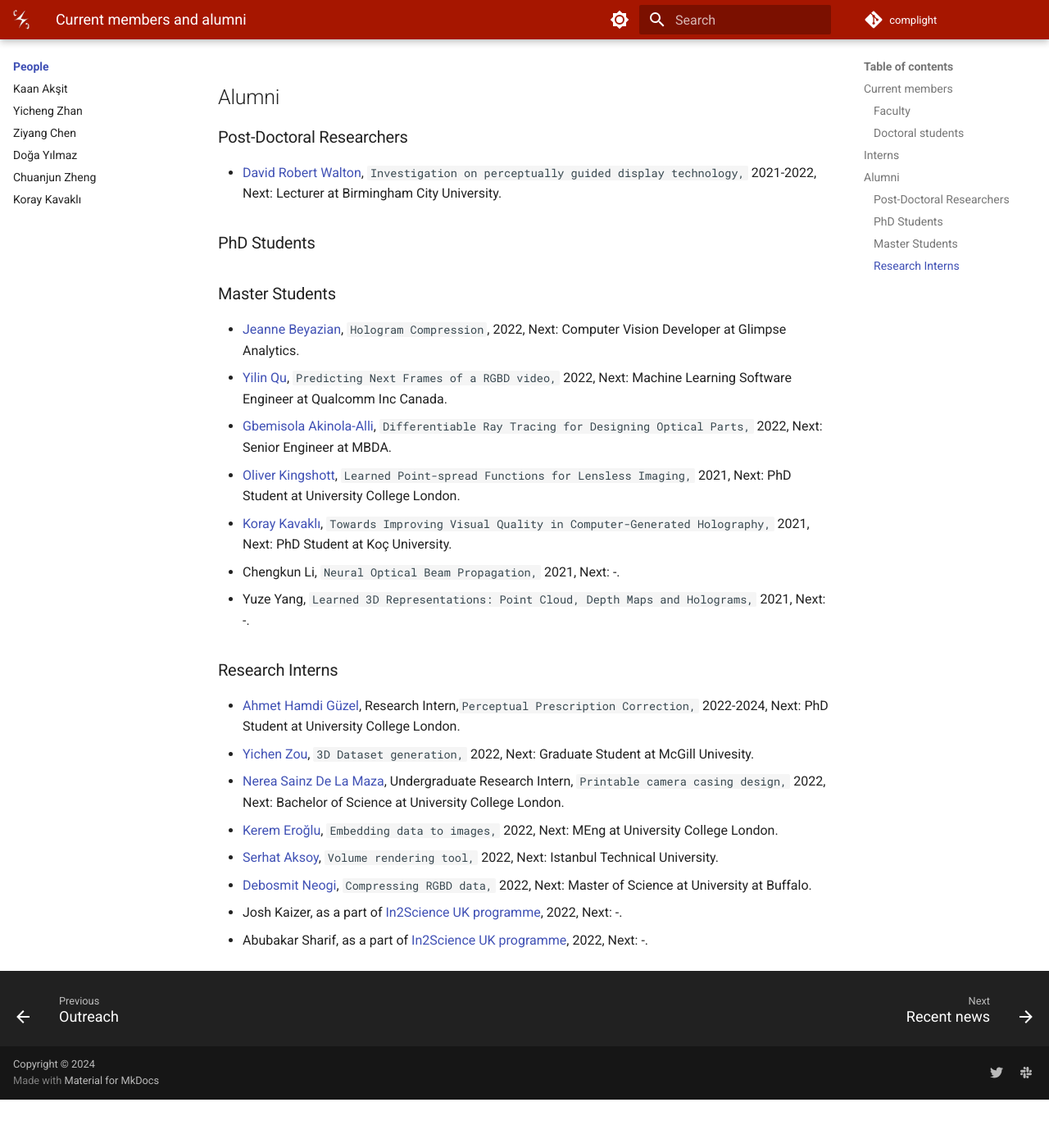
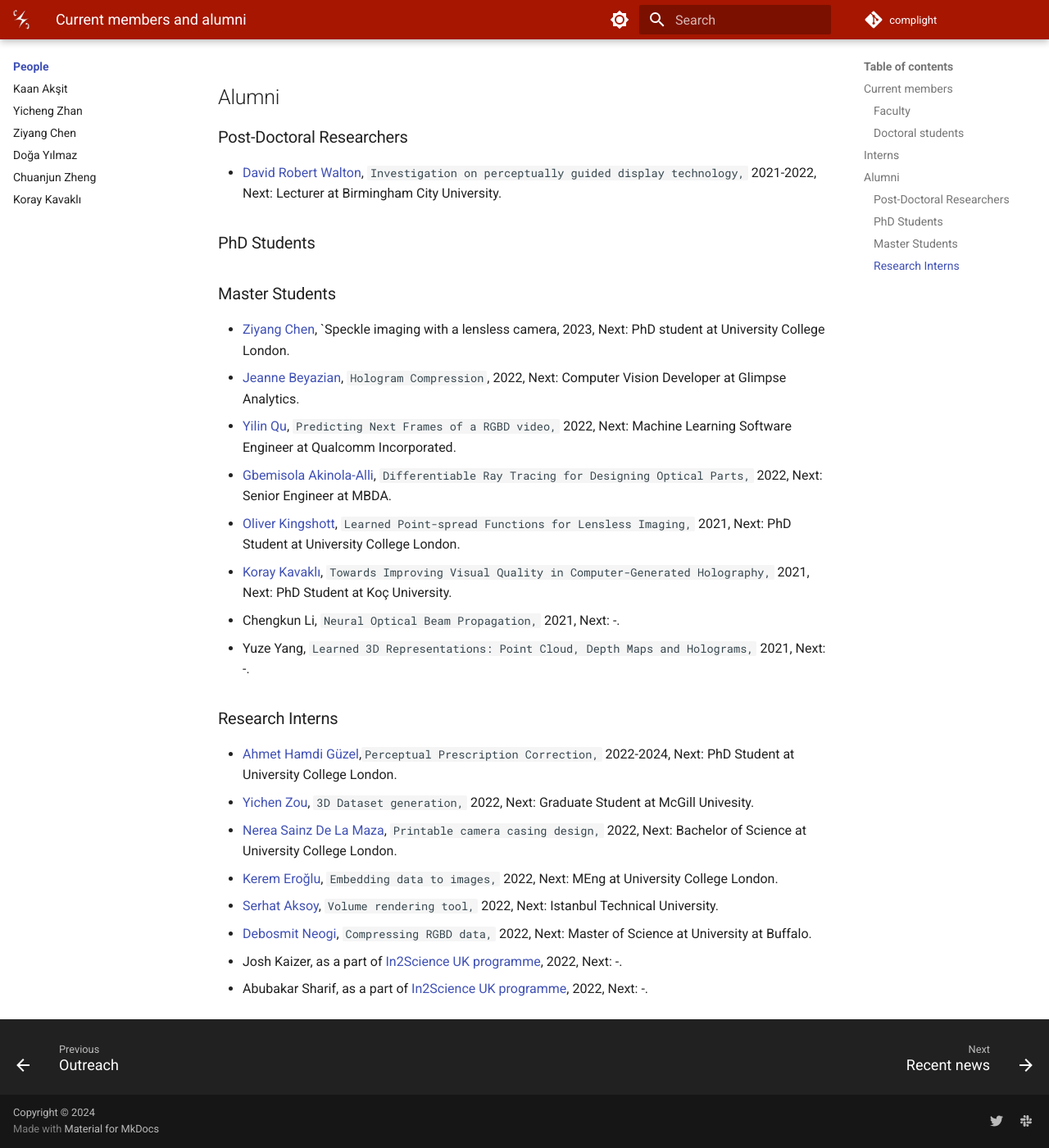
Before and after one commit to complight/complight.github.io, an MkDocs documentation site: the page built from docs/people/index.md, in a window 1280 px wide and 1400 px high, scrolled down 1876 px. Shown: the whole window at 82% size. Built offline with MkDocs 1.6.1 and Material for MkDocs 9.7.7, drawn with Linux system fonts in a browser that asks for light colours; before the commit the page ends 3217 px from its top, so only the background shows below that.

Commit message:
Updating people's page.

```diff
--- a/docs/people/index.md
+++ b/docs/people/index.md
@@ -99,8 +99,9 @@ PhD Student ([Koç University](https://www.ku.edu.tr/))
 ### PhD Students
 
 ### Master Students
+- [Ziyang Chen](https://www.linkedin.com/in/ziyang-chen-064ba8173/), `Speckle imaging with a lensless camera, 2023, Next: PhD student at University College London.
 - [Jeanne Beyazian](https://www.linkedin.com/in/jeanne-beyazian/), `Hologram Compression`, 2022, Next: Computer Vision Developer at Glimpse Analytics.
-- [Yilin Qu](https://www.linkedin.com/in/yilin-qu-b0a599149/), `Predicting Next Frames of a RGBD video,` 2022, Next: Machine Learning Software Engineer at Qualcomm Inc Canada.
+- [Yilin Qu](https://www.linkedin.com/in/yilin-qu-b0a599149/), `Predicting Next Frames of a RGBD video,` 2022, Next: Machine Learning Software Engineer at Qualcomm Incorporated.
 - [Gbemisola Akinola-Alli](https://www.linkedin.com/in/gbemisola-akinola-alli-313090149/), `Differentiable Ray Tracing for Designing Optical Parts,` 2022, Next: Senior Engineer at MBDA.
 - [Oliver Kingshott](https://www.linkedin.com/in/oliland/), `Learned Point-spread Functions for Lensless Imaging,` 2021, Next: PhD Student at University College London.
 - [Koray Kavaklı](https://scholar.google.com/citations?user=rn6XtO4AAAAJ&hl=en&oi=ao), `Towards Improving Visual Quality in Computer-Generated Holography,` 2021, Next: PhD Student at Koç University.
@@ -108,9 +109,9 @@ PhD Student ([Koç University](https://www.ku.edu.tr/))
 - Yuze Yang, `Learned 3D Representations: Point Cloud, Depth Maps and Holograms,` 2021, Next: -.
 
 ### Research Interns
-- [Ahmet Hamdi Güzel](https://aguzel.github.io/), Research Intern,`Perceptual Prescription Correction,` 2022-2024, Next: PhD Student at University College London.
+- [Ahmet Hamdi Güzel](https://aguzel.github.io/),`Perceptual Prescription Correction,` 2022-2024, Next: PhD Student at University College London.
 - [Yichen Zou](https://www.linkedin.com/in/yichen-zou-9b7116240/), `3D Dataset generation,` 2022, Next: Graduate Student at McGill Univesity.
-- [Nerea Sainz De La Maza](https://www.linkedin.com/in/nerea-sainz-de-la-maza/), Undergraduate Research Intern, `Printable camera casing design,` 2022, Next: Bachelor of Science at University College London.
+- [Nerea Sainz De La Maza](https://www.linkedin.com/in/nerea-sainz-de-la-maza/), `Printable camera casing design,` 2022, Next: Bachelor of Science at University College London.
 - [Kerem Eroğlu](https://www.linkedin.com/in/kerem-ero%C4%9Flu-52b065241/), `Embedding data to images,` 2022, Next: MEng at University College London.
 - [Serhat Aksoy](https://www.linkedin.com/in/serhat-aksoy/), `Volume rendering tool,` 2022, Next: Istanbul Technical University.
 - [Debosmit Neogi](https://www.linkedin.com/in/debosmit-neogi/), `Compressing RGBD data,` 2022, Next: Master of Science at University at Buffalo.
```
